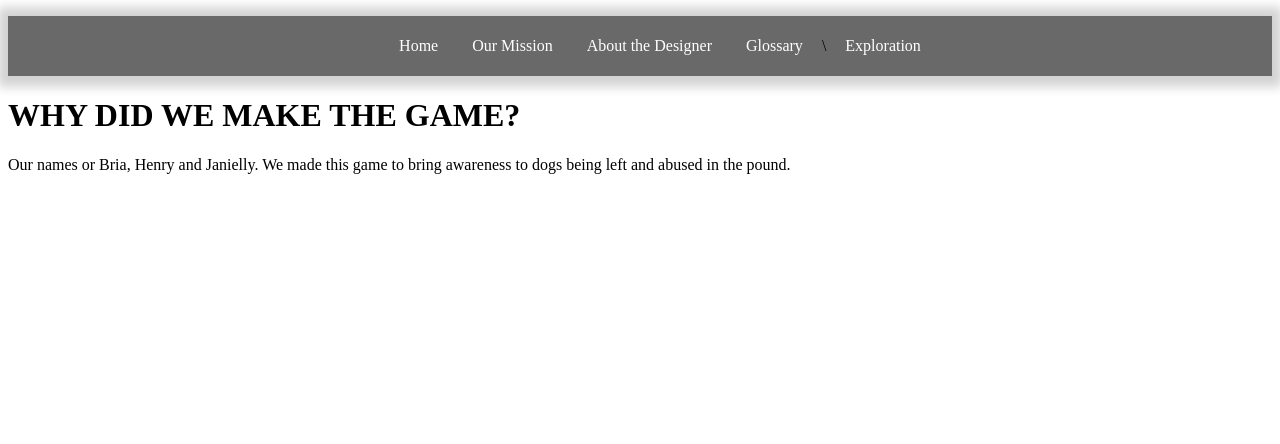
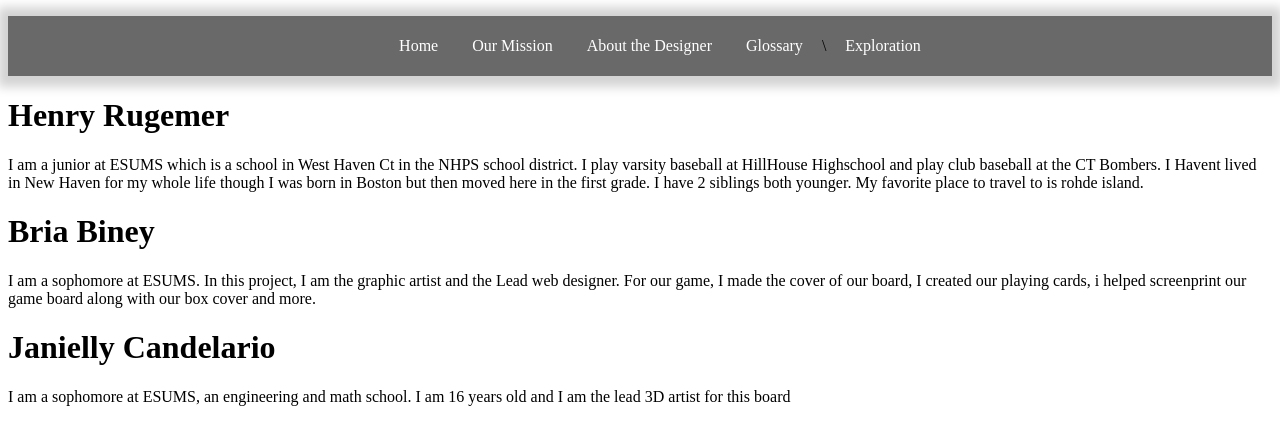
Before and after one commit to briabiney/Game, a plain HTML site: page about.html in a window 1280 px wide. Drawn offline with Linux system fonts and the light colour scheme.

Commit message:
Update about.html

```diff
--- a/about.html
+++ b/about.html
@@ -28,7 +28,15 @@
 </ul>
 </nav>
 
-
-
-    <h1>WHY DID WE MAKE THE GAME?</h1>
-    <p> Our names or Bria, Henry and Janielly. We made this game to bring awareness to dogs being left and abused in the pound.
+    <h1>Henry Rugemer</h1>
+        <p>
+           I am a junior at ESUMS which is a school in West Haven Ct in the NHPS school district. I play varsity baseball at HillHouse Highschool and play club baseball at the CT Bombers. I Havent lived in New Haven for my whole life though I was born in Boston
+          but then moved here in the first grade. I have 2 siblings both younger. My favorite place to travel to is rohde island.
+        </p>
+    <h1>Bria Biney</h1>
+        <p>
+           I am a sophomore at ESUMS. In this project, I am the graphic artist and the Lead web designer. For our game, I made the cover of our board, I created our playing cards, i helped screenprint our game board along with our box cover and more.
+        </p>
+    <h1>Janielly Candelario</h1>
+        <p>
+           I am a sophomore at ESUMS, an engineering and math school. I am 16 years old and I am the lead 3D artist for this board
```
